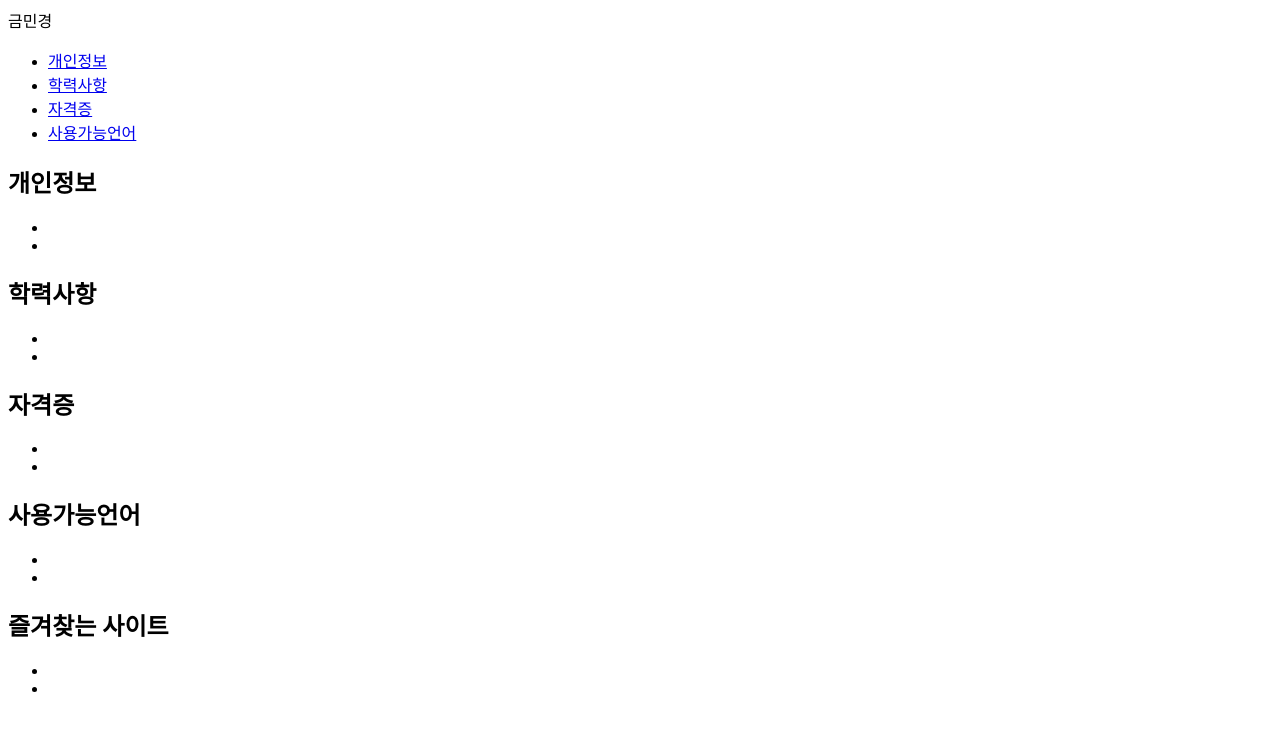
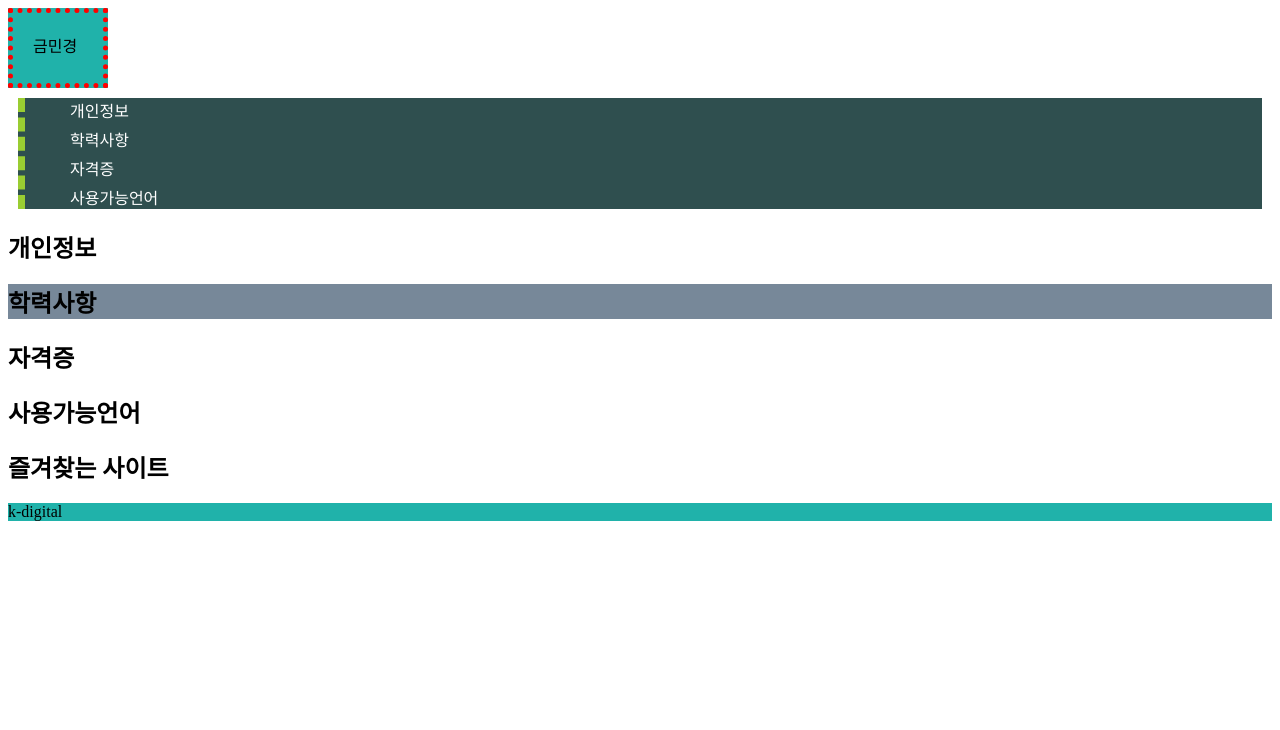
Before and after one commit to min0312/FrontEnd, a plain HTML site: page Frontend_Test/sementic.html in a window 1280 px wide. Drawn offline with Linux system fonts and the light colour scheme.

Commit message:
2022.09.21

```diff
--- a/Frontend_Test/sementic.html
+++ b/Frontend_Test/sementic.html
@@ -2,6 +2,71 @@
 <html lang="en">
 <head>
   <title>HTML 시맨틱 태그</title>
+  <style>
+    /*내부 스타일*/
+
+    /*태그 선택자*/
+    ul {
+      background-color :azure ;
+      list-style: none;
+    }
+    /*클래스 선택자*/
+    .idc1{
+      background-color:lightyellow;
+    }
+    /*ID 선택자*/
+    #sid2{
+      background-color: lightslategray;
+    }
+    /*복합선택자*/
+    header, footer {
+      background-color: lightseagreen;
+    }
+    nav > ul {
+      background-color: darkslategray;
+    }
+    ul.idc1 {
+      color: red;
+    }
+    li[id] {
+      color: blue;
+    }
+    a {
+      text-decoration: none;
+      color: white;
+    }
+    a:hover {
+      background-color: white;
+      color: brown;
+    }
+    a:active {
+      background-color: blue;
+      color: white;
+    }
+    header {
+      margin: 20px, 10px, 50px, 30px;
+      padding: 20px;
+      width: 50px;
+      height: 30px;
+      border: 5px;
+      border-color: red;
+      border-style: dotted;
+    }
+    span {
+      background-color: aliceblue;
+      width: 300px;
+      height: 20px;
+    }
+    nav > ul {
+      border-left-style: dashed;
+      border-width: 7px;
+      border-color: yellowgreen;
+      margin: 10px;
+    }
+    nav > ul >li {
+      margin: 5px;
+    }
+  </style>
 </head>
 <body>
   <header>
@@ -9,7 +74,7 @@
   </header>
   <nav>
     <ul>
-      <li><a href="#sid1">개인정보</a></li>
+      <li class="idca"><a href="#sid1">개인정보</a></li>
       <li><a href="#sid2">학력사항</a></li>
       <li><a href="#sid3">자격증</a></li>
       <li><a href="#sid4">사용가능언어</a></li>
@@ -53,7 +118,7 @@
     </aside>
   </main>
   <footer>
-
+    k-digital
   </footer>
 </body>
 </html>
```
Also changed, not shown: Frontend_Test/introduce.html (+20 -5 lines), 2 other files.
